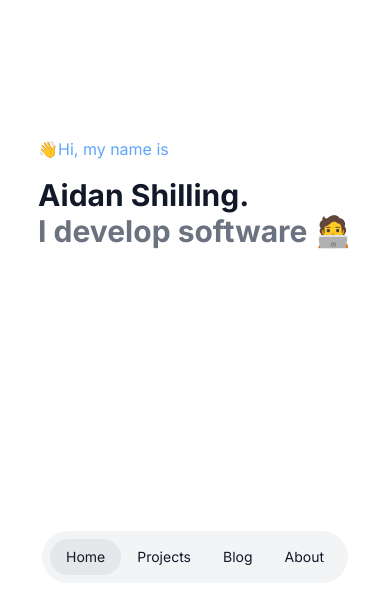
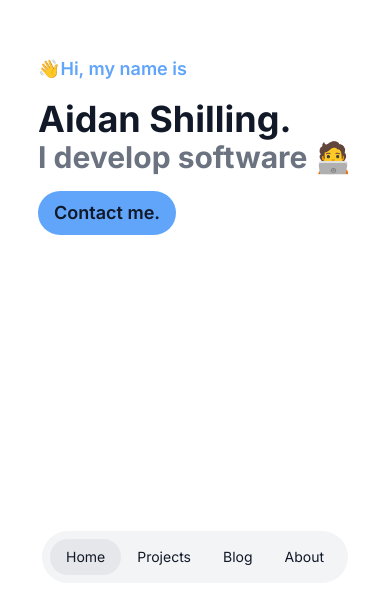
Before and after one commit to aidanshilling/aidanshilling.com, a Next.js app: page / in a window 390 px wide. Shown: the part 229-844 px from the top of the page. Built offline with nearby package versions, Linux system fonts and the light colour scheme.

Commit message:
Added basic button

```diff
--- /dev/null
+++ b/components/Button.tsx
@@ -0,0 +1,13 @@
+interface ButtonProps {
+	children: JSX.Element | JSX.Element[] | string;
+}
+
+const Button = ({ children }: ButtonProps) => {
+	return (
+		<div className="md:hidden cursor-pointer rounded-full mt-4 bg-blue-400 py-2 px-4 font-semibold w-fit text-center text-gray-900">
+			{children}
+		</div>
+	);
+};
+
+export default Button;
--- a/components/Heaader.tsx
+++ b/components/Heaader.tsx
@@ -1,3 +1,5 @@
+import Button from "./Button";
+
 interface HeaderProps {
 	title: string;
 	subtitle: string;
@@ -6,10 +8,11 @@ interface HeaderProps {
 
 const Header = ({ title, subtitle, intro }: HeaderProps) => {
 	return (
-		<div className="text-gray-900 text-md md:text-2xl py-24">
-			<div className="mb-4 text-blue-400">{intro}</div>
-			<div className="text-3xl md:text-5xl lg:text-8xl font-bold">{title}</div>
+		<div className="text-gray-900 max-md:mb-24 text-lg md:text-2xl py-24">
+			<div className="mb-4 font-semibold text-blue-400">{intro}</div>
+			<div className="text-4xl md:text-5xl lg:text-8xl font-bold">{title}</div>
 			<div className="text-3xl md:text-5xl lg:text-8xl font-bold text-gray-500">{subtitle}</div>
+			<Button>Contact me.</Button>
 		</div>
 	);
 };
```
